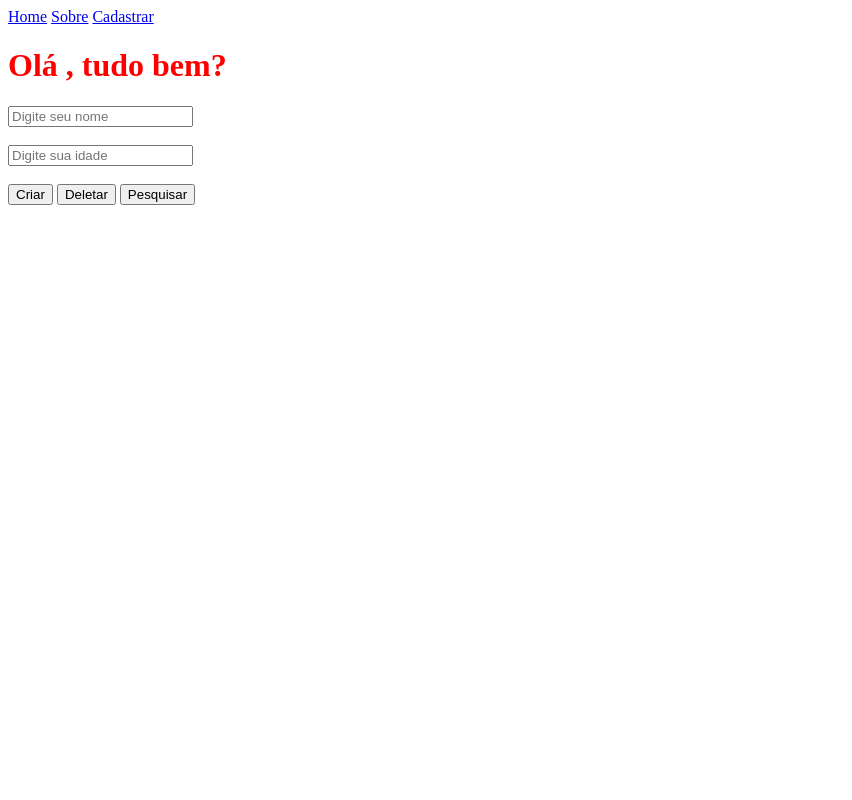
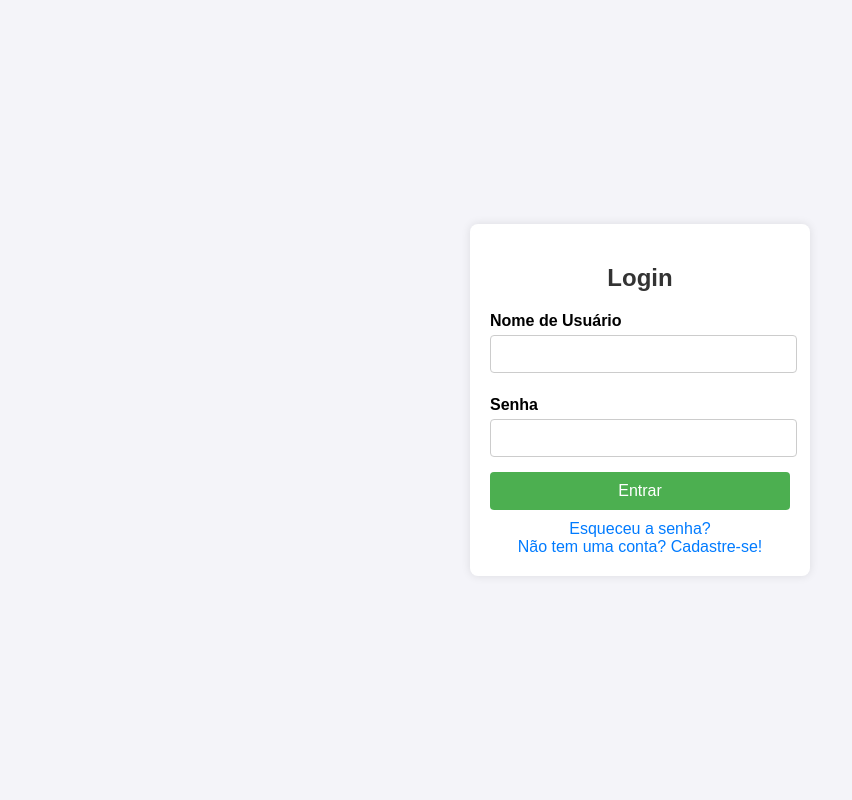
Before and after one commit to RonivanG/Aprender_Django, a Django app: page /produtos/login/ in a window 1280 px wide. Shown: the whole page, without its empty margins (0-852 px from the left). Run offline with Django 5.2, Linux system fonts and the light colour scheme.

Commit message:
Atualizei algumas coisas como criei algumas pastas no template, adicioneia alguns css

```diff
--- a/produtos/templates/login.html
+++ b/produtos/templates/login.html
@@ -1,42 +1,35 @@
 {% load static %}
 
 <!DOCTYPE html>
-<html lang="en">
-<head>
-    <meta charset="UTF-8">
-    <meta name="viewport" content="width=device-width, initial-scale=1.0">
-    <title>Document</title>
-    <link rel="stylesheet" href="{% static 'produtos/css/css.css' %}">
-</head>
-<body>
-    <nav>
-        <a href="{% url 'minha_pagina' %}">Home</a>
-        <a href="{% url 'sobre_projeto' %}">Sobre</a>
-        <a href="{% url 'cadastro_crianca' %}">Cadastrar</a> <!-- Link para ver produto -->
-    </nav>
-    <h1>Olá {{nome}}, tudo bem?</h1>
+<html lang="pt-br">
+  <head>
+    <meta charset="UTF-8" />
+    <meta name="viewport" content="width=device-width, initial-scale=1.0" />
+    <title>Login</title>
+    <link rel="stylesheet" href="{% static 'Login/css/css.css' %}" />
+    <style>
 
-    <form action="{% url 'cadastro_crianca' %}" method="POST">
-        {% csrf_token %}
-        <input type="text" name="nome" placeholder="Digite seu nome" required>
-        <br><br>
-        <input type="number" name="idade" placeholder="Digite sua idade" >
-        <br><br>
+    </style>
+  </head>
+  <body>
 
-        <!-- Três botões com valores diferentes -->
-        <button type="submit" name="acao" value="criar">Criar</button>
-        <button type="submit" name="acao" value="deletar">Deletar</button>
-        <button type="submit" name="acao" value="pesquisar">Pesquisar</button>
-    </form>
-<!--
-    {% if NovaPessoa %}
-        <h2>Resultados:</h2>
-        <ul>
-            {% for NovaPessoa in NovaPessoa %}
-                <li>{{ NovaPessoa.nome }} - {{ NovaPessoa.idade }}</li>
-            {% endfor %}
-        </ul>
-    {% endif %}
--->
-</body>
+    <div class="login-container">
+      <h2>Login</h2>
+
+      <form action="/login" method="POST">
+        <label for="username">Nome de Usuário</label>
+        <input type="text" id="username" name="username" required />
+
+        <label for="password">Senha</label>
+        <input type="password" id="password" name="password" required />
+
+        <input type="submit" value="Entrar" />
+
+        <div class="links">
+          <a href="/recuperar-senha">Esqueceu a senha?</a><br />
+          <a href="/cadastro">Não tem uma conta? Cadastre-se!</a>
+        </div>
+      </form>
+    </div>
+  </body>
 </html>
--- /dev/null
+++ b/templates/static/Login/css/css.css
@@ -0,0 +1,59 @@
+body {
+    font-family: Arial, sans-serif;
+    background-color: #f4f4f9;
+    display: flex;
+    justify-content: center;
+    align-items: center;
+    height: 100vh;
+    margin: 0;
+  }
+  .login-container {
+    background-color: #fff;
+    padding: 20px;
+    border-radius: 8px;
+    box-shadow: 0 0 10px rgba(0, 0, 0, 0.1);
+    width: 300px;
+  }
+  h2 {
+    text-align: center;
+    margin-bottom: 20px;
+    color: #333;
+  }
+  label {
+    display: block;
+    margin: 8px 0 5px;
+    font-weight: bold;
+  }
+  input[type="text"],
+  input[type="password"] {
+    width: 95%;
+    padding: 10px;
+    margin-bottom: 15px;
+    border: 1px solid #ccc;
+    border-radius: 4px;
+    font-size: 14px;
+  }
+  input[type="submit"] {
+    width: 100%;
+    padding: 10px;
+    background-color: #4caf50;
+    color: white;
+    border: none;
+    border-radius: 4px;
+    font-size: 16px;
+    cursor: pointer;
+  }
+  input[type="submit"]:hover {
+    background-color: #45a049;
+  }
+  .links {
+    text-align: center;
+    margin-top: 10px;
+  }
+  .links a {
+    color: #007bff;
+    text-decoration: none;
+  }
+  .links a:hover {
+    text-decoration: underline;
+  }
--- a/templates/static/produtos/css/css.css
+++ /dev/null
@@ -1,4 +0,0 @@
-h1{
-    color: red;
-
-}
```
Also changed, not shown: produtos/templates/cadastro.html (+137 -19 lines), produtos/templates/index.html (+15 -12 lines), templates/static/Cadastro/css/css.css (added, +112 -0 lines), templates/static/Index/css/css.css (added, +73 -0 lines), templates/static/produtos/img/teste.jpg (deleted).
